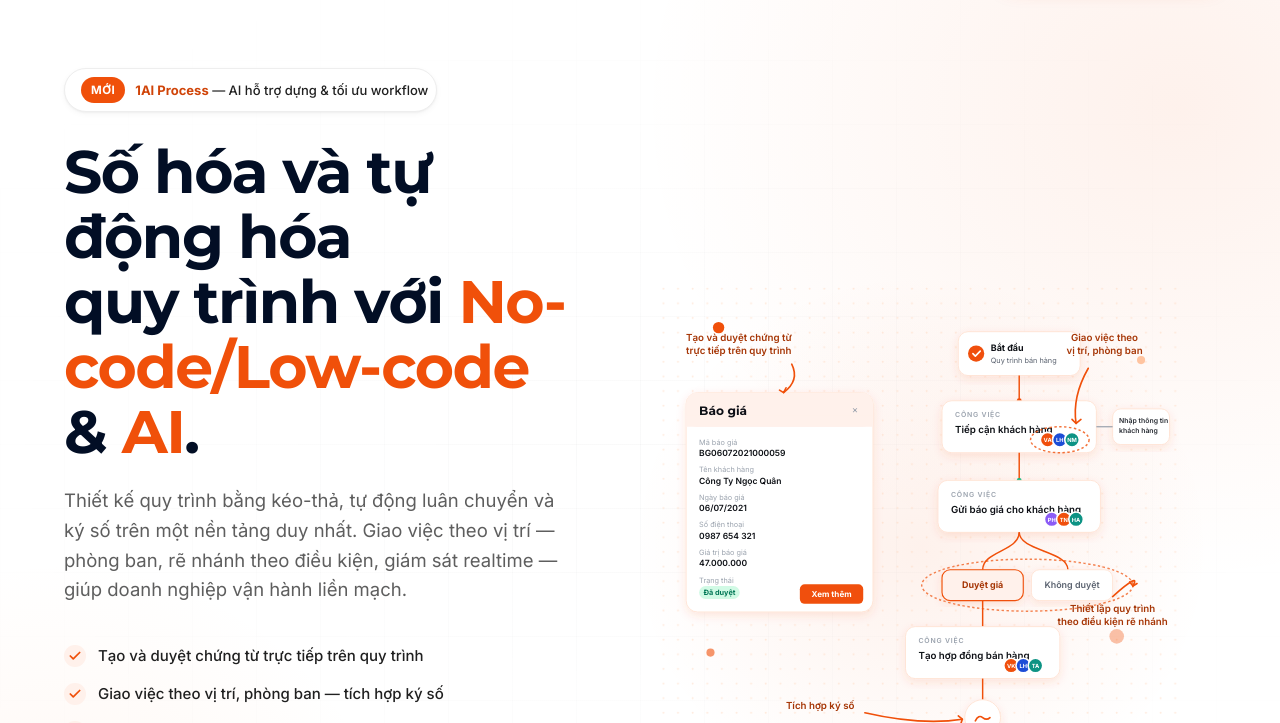
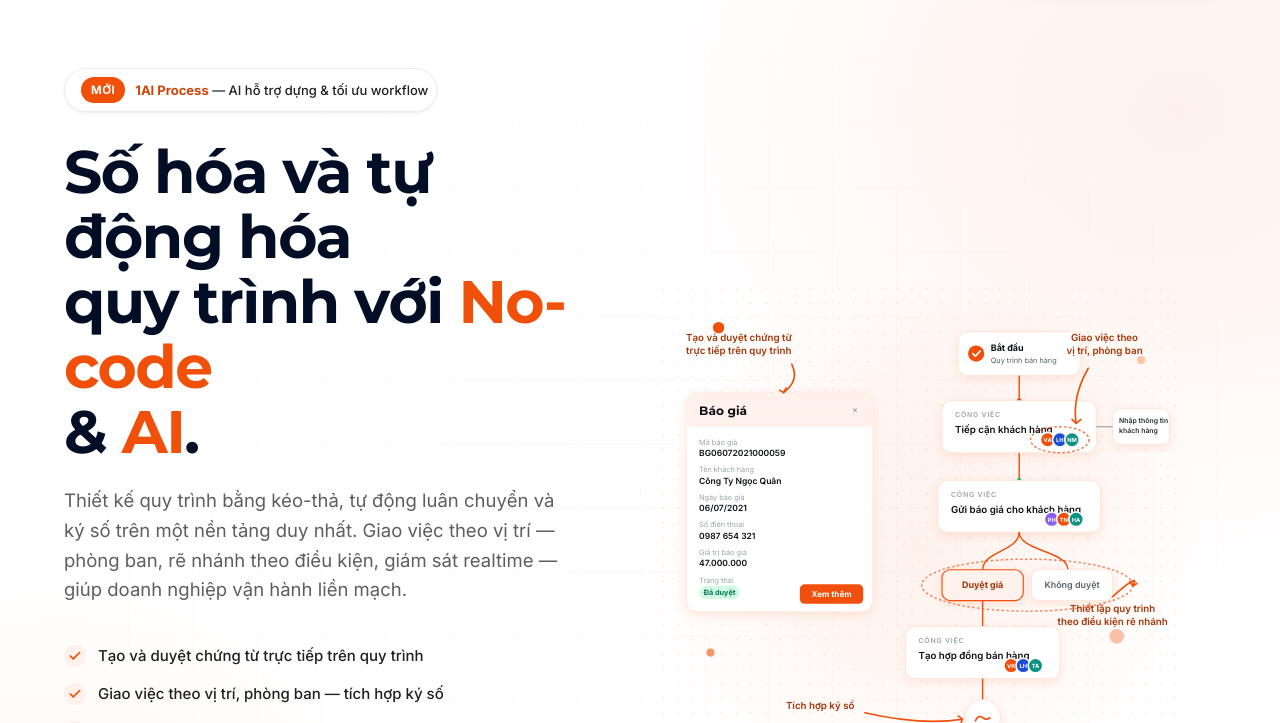
Before and after one commit to huyenkv/1office-landingpage, a plain HTML site: page index.html in a window 1280 px wide. Shown: the part 77-800 px from the top of the page. Drawn offline with Linux system fonts and the light colour scheme.

Commit message:
remove low-code from index.html

```diff
--- a/index.html
+++ b/index.html
@@ -1586,7 +1586,7 @@
       </div>
       <h1>
         Số hóa và tự động hóa
-        <span class="break">quy trình với <span class="accent">No-code/Low-code</span></span>
+        <span class="break">quy trình với <span class="accent">No-code</span></span>
         <span class="break">&amp; <span class="accent">AI</span>.</span>
       </h1>
       <p class="hero-sub">
```
